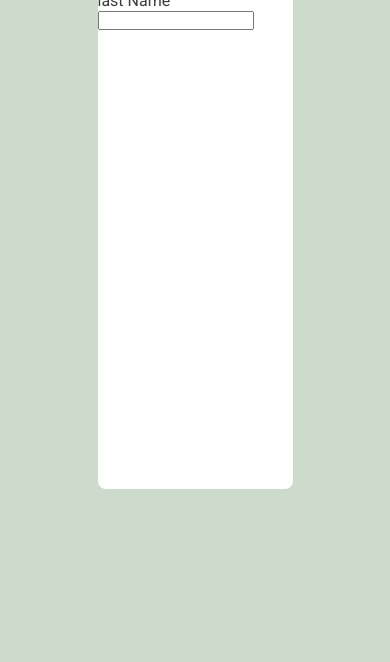
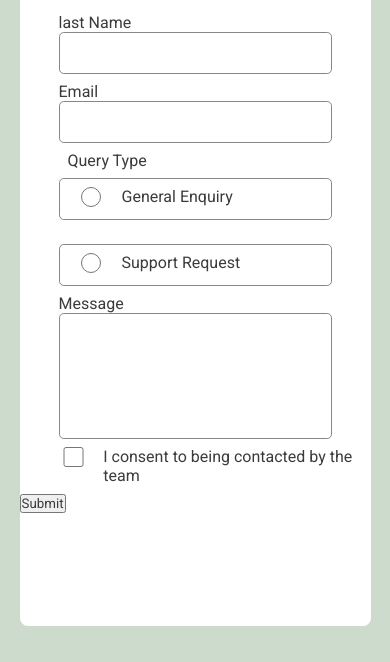
Before and after one commit to AWERDdev/frontend-codementorC1, a plain HTML site: page Build/index.html in a window 390 px wide. Shown: the part 182-844 px from the top of the page. Drawn offline with Linux system fonts and the light colour scheme.

Commit message:
good progose

```diff
--- a/src/styles/FormBox.css
+++ b/src/styles/FormBox.css
@@ -1,11 +1,138 @@
+/** form box  */
 .Form-box{
-    margin-top:5rem ;
+    margin-top:3rem ;
     background-color: white;
     width: 50vw;
-    height: 70vh;
+    height: 86vh;
     border-radius: 0.5rem;
+}
+.form-container{
+    display: grid;
+    gap: 2vw;
+    margin-top:2rem ;
+
 }
 .Form-box h1{
    margin-left:1rem ;
    margin-top:1rem ;
 }
+.sec{
+    display: grid;
+}
+.row{
+    display: flex;
+    justify-content: center;
+    width: auto;
+    height: auto;
+    gap: 4vw;
+
+}
+
+.Radiorow{
+    display: grid;
+}
+
+.Radiorow .label{
+    margin-left:3rem ;
+}
+.radiosec{
+    display: flex;
+    justify-content: center;
+    width: auto;
+    height: auto;
+    gap: 4vw;
+
+}
+.RadioDiv{
+appearance: none;
+display: flex;
+width: 20vw;
+height: 5vh;
+border: 1.9px solid hsl(0, 0%, 53%);
+border-radius: 0.3rem;
+margin-top:0.5rem ;
+
+}
+.radioLabel{
+margin-top:0.5rem;
+margin-left: 1rem;
+}
+.checkrow{
+    margin-left: 2.5rem;
+    display: flex;
+ justify-content: flex-start;
+}
+.labelcheckbox{
+    margin-left:1rem ;
+}
+.RadioDiv:active{
+    appearance: none;
+    border: 1.9px solid hsl(120, 100%, 40%);
+
+    }
+
+
+
+
+
+
+
+
+
+@media(max-width:500px){
+    /** form box  */
+.Form-box{
+    margin-top:3rem ;
+    background-color: white;
+    width: 90vw;
+    height: 90vh;
+    border-radius: 0.5rem;
+}
+.form-container{
+    display: grid;
+    gap: 2vw;
+    margin-top:2rem ;
+
+}
+.Form-box h1{
+   margin-left:1rem ;
+   margin-top:1rem ;
+}
+.sec{
+    display: grid;
+}
+.row{
+    display: grid;
+    justify-content: center;
+    width: auto;
+    height: auto;
+    gap: 4vw;
+
+}
+
+.Radiorow{
+    display: grid;
+}
+
+.Radiorow .label{
+    margin-left:3rem ;
+}
+.radiosec{
+    display:grid;
+    justify-content: center;
+    width: auto;
+    height: auto;
+    gap: 4vw;
+
+}
+.RadioDiv{
+    display: flex;
+    width: 70vw;
+    height: 5vh;
+    border: 1.9px solid hsl(0, 0%, 53%);
+    border-radius: 0.3rem;
+    margin-top:0.5rem ;
+
+    }
+
+}
--- /dev/null
+++ b/src/styles/InputStyling.css
@@ -0,0 +1,90 @@
+input{
+width: 20vw;
+height: 5vh;
+border-radius: 0.3rem;
+border: 1.9px solid hsl(0, 0%, 53%);
+}
+.Email-input{
+    width: 45vw;
+    height: 5vh;
+    border-radius: 0.3rem;
+    border: 1.9px solid hsl(0, 0%, 53%);
+}
+.radio{
+
+width:30px;
+height: 20px;
+margin-top:0.5rem ;
+margin-left: 1rem;
+}
+.Message-input{
+    width: 45vw;
+    height: 15vh;
+    border-radius: 0.3rem;
+    border: 1.9px solid hsl(0, 0%, 53%);
+    resize: none;
+
+}
+
+.Check-box{
+
+    width:30px;
+    height: 20px;
+}
+.Email-input:invalid:focus {
+    border: 1.9px solid hsl(0, 100%, 60%);
+  }
+  .Email-input:valid {
+    border: 1.9px solid hsl(120, 100%, 40%);
+  }
+  input:focus{
+    border: 1.9px solid hsl(120, 100%, 40%);
+    }
+
+    .radio:active{
+        border: 1.9px solid hsl(120, 100%, 40%);
+        }
+        .Message-input:focus{
+            border: 1.9px solid hsl(120, 100%, 40%);
+        }
+
+.Check-box:checked{
+    border: 1.9px solid hsl(120, 100%, 40%);
+}
+
+
+
+
+
+
+  .invalid{
+    border: 1.9px solid hsl(0, 100%, 60%);
+  }
+  .valid{
+    border: 1.9px solid hsl(120, 100%, 40%);
+  }
+
+@media(max-width:500px){
+    input{
+        width: 70vw;
+        height: 5vh;
+
+        }
+        .Email-input{
+            width: 70vw;
+            height: 5vh;
+
+        }
+        .radio{
+        width:30px;
+        height: 20px;
+
+        }
+        .Message-input{
+            width: 70vw;
+            height: 15vh;
+
+
+        }
+
+}
```
Also changed, not shown: Build/index.html, src/styles/buttonStyling.css (added).
